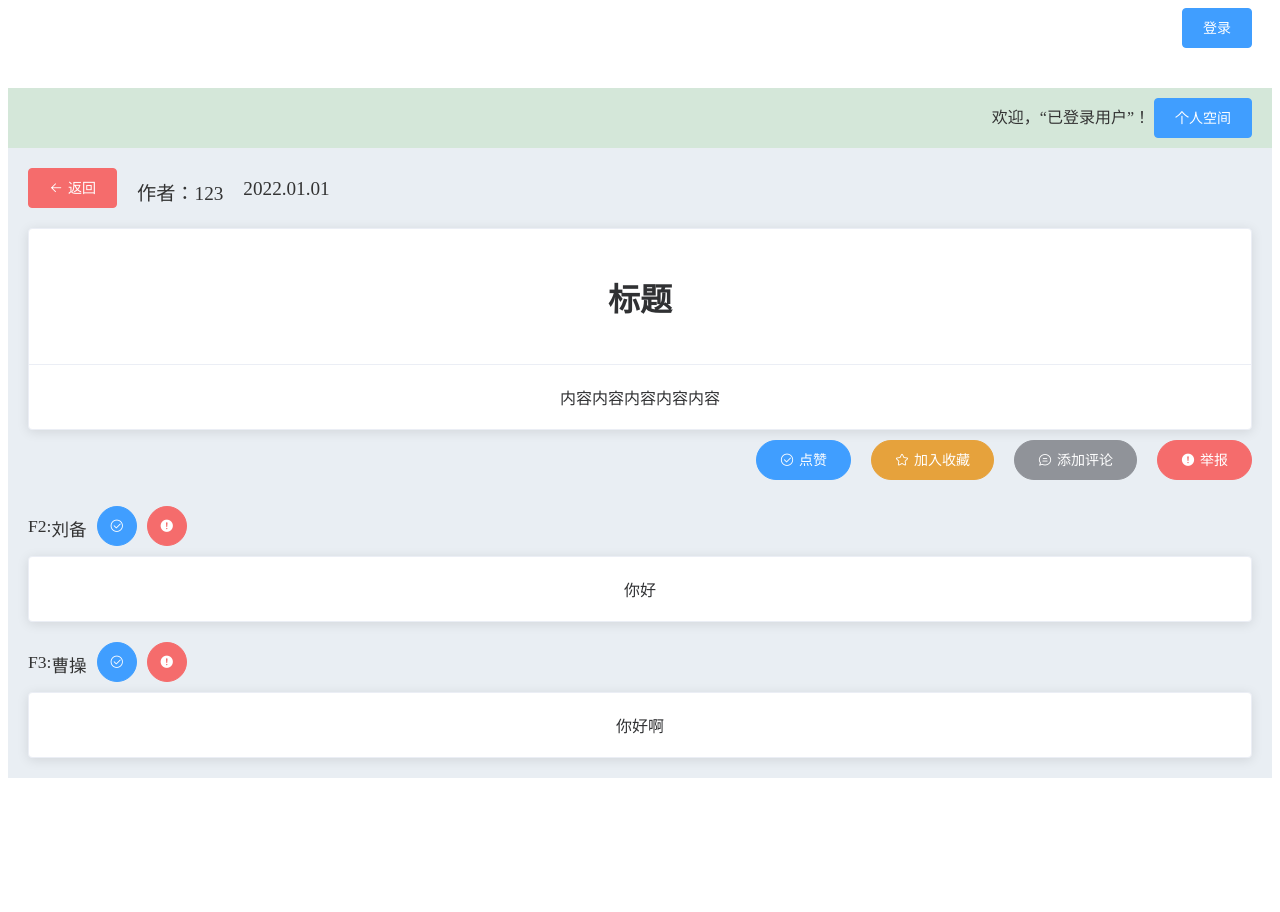
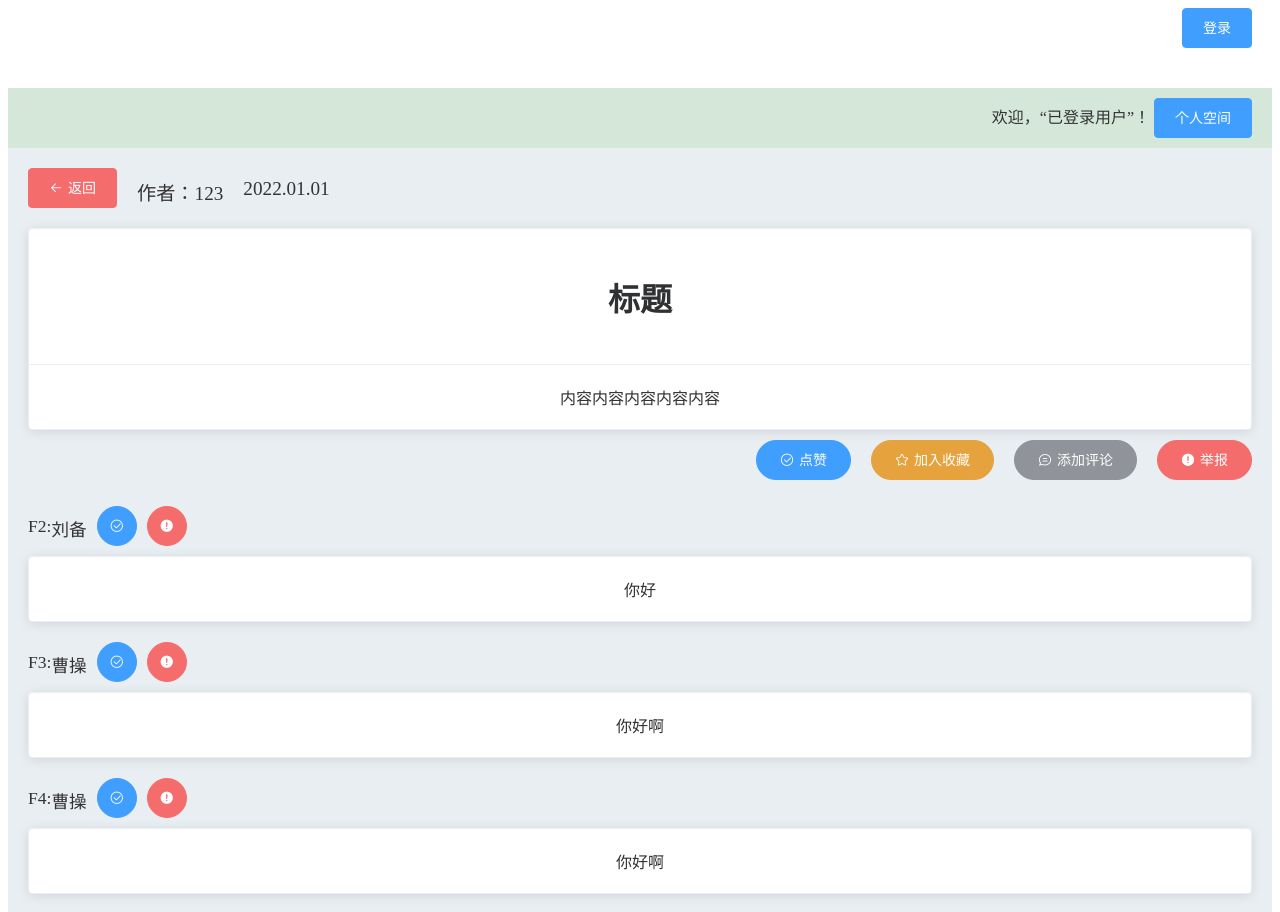
Before and after one commit to 1213emm/frontwarehouse, a Vue app: page /detail in a window 1280 px wide. Shown: the top 912 px of the page. Before the commit the page ends 800 px from the top, so only its background shows below. Built offline with nearby package versions, Linux system fonts and the light colour scheme.

Commit message:
addComment

```diff
--- a/src/views/Detail.vue
+++ b/src/views/Detail.vue
@@ -32,6 +32,11 @@
           <el-button class="act" icon="el-icon-success" type="primary" @click="unlike" round v-if="isLike">取消点赞</el-button>
           <el-button class="act" icon="el-icon-circle-check" type="primary" @click="like" round v-else>点赞</el-button>
         </div>
+        <div id="addComment" v-if="addComment">
+          <el-input placeholder="你的想法" v-model="input" clearable>
+            <el-button type="primary" icon="el-icon-s-promotion" slot="append" @click="finish">发送</el-button>
+          </el-input>
+        </div>
         <div id="comments">
           <div class="floor" v-for="item in commentsList" :key="item.floor">
             <div class="speaker">
@@ -48,6 +53,99 @@
     </el-main>
   </el-container>
 </template>
+
+<script>
+export default{
+  data(){
+    return{
+      input:"",
+      isFavor:false,
+      isLike:false,
+      addComment:false,
+      commentsList:[{
+        floor:2,
+        speaker:"刘备",
+        text:"你好",
+        isLike1:false,//评论是否已经点赞
+      },
+      {
+        floor:3,
+        speaker:"曹操",
+        text:"你好啊",
+        isLike1:false,
+      },
+      {
+        floor:4,
+        speaker:"曹操",
+        text:"你好啊",
+        isLike1:false,
+      },
+      {
+        floor:5,
+        speaker:"曹操",
+        text:"你好啊",
+        isLike1:false,
+      },
+      {
+        floor:6,
+        speaker:"曹操",
+        text:"你好啊",
+        isLike1:false,
+      },
+      ]
+    }
+  },
+  methods:{
+    personal: function(){
+      this.$router.push('/personal');
+    },
+    returnSearch: function(){
+      this.$router.push('/search');
+    },
+
+    report: function(){
+      //交互
+    },//举报帖子
+    favor: function(){
+      this.isFavor=true;
+      //交互
+    },//收藏
+    unfavor: function(){
+      this.isFavor=false;
+      //交互
+    },//取消收藏
+    like: function(){
+      this.isLike=true;
+      //交互
+    },//点赞帖子
+    unlike: function(){
+      this.isLike=false;
+      //交互
+    },//取消点赞帖子
+    comment: function(){
+      this.addComment=true;
+      //交互
+    },//评论帖子
+    finish: function(){
+      this.addComment=false;
+      //交互
+      window.scrollTo(0, document.body.scrollHeight);//跳转到页面底部，方便查看自己的评论
+    },//发送评论
+
+    like1(val){
+      this.commentsList[val-2].isLike1=true;
+      //交互
+    },//点赞评论，val为楼层编号，2楼即为commentsList[0]，所以减2，然后修改该评论的点赞状态，按钮样式随之改变
+    unlike1(val){
+      this.commentsList[val-2].isLike1=false;
+      //交互
+    },//取消点赞评论
+    report1(val){
+      //交互
+    },//举报评论，val为楼层编号
+  }
+}
+</script>
 
 <style scoped>
 #detail {
@@ -113,66 +211,8 @@
   float: left;
   margin-left: 10px;
 }
+
+#addComment {
+  margin-top:30px
+}
 </style>
-
-<script>
-export default{
-  data(){
-    return{
-      isFavor:false,
-      isLike:false,
-      commentsList:[{
-        floor:2,
-        speaker:"刘备",
-        text:"你好",
-        isLike1:false,//评论是否已经点赞
-      },
-      {
-        floor:3,
-        speaker:"曹操",
-        text:"你好啊",
-        isLike1:false,
-      },
-      ]
-    }
-  },
-  methods:{
-    personal: function(){
-      this.$router.push('/');
-    },
-    returnSearch: function(){
-      this.$router.push('/search');
-    },
-    report: function(){
-      //交互
-    },//举报帖子
-    favor: function(){
-      this.isFavor=true;
-      //交互
-    },//收藏
-    unfavor: function(){
-      this.isFavor=false;
-      //交互
-    },//取消收藏
-    like: function(){
-      this.isLike=true;
-      //交互
-    },//点赞帖子
-    unlike: function(){
-      this.isLike=false;
-      //交互
-    },//取消点赞帖子
-    like1(val){
-      this.commentsList[val-2].isLike1=true;
-      //交互
-    },//点赞评论，val为楼层编号，2楼即为commentsList[0]，所以减2，然后修改该评论的点赞状态，按钮样式随之改变
-    unlike1(val){
-      this.commentsList[val-2].isLike1=false;
-      //交互
-    },//取消点赞评论
-    report1(val){
-      //交互
-    },//举报评论，val为楼层编号
-  }
-}
-</script>
--- a/src/views/Personal.vue
+++ b/src/views/Personal.vue
@@ -6,8 +6,6 @@
         <el-button type="primary" @click="toSearch">探索更多</el-button>
       </el-row>
     </el-header>
-    <el-container>
-
     <el-main id="main">
       <div>
         <el-menu id="menu" :default-active="activeIndex" mode="horizontal" @select="handleSelect" active-text-color="#ffd04b">
@@ -31,7 +29,6 @@
         </el-table>
       </div>
     </el-main>
-    </el-container>
   </el-container>
 </template>
 
```
Lines whose indentation alone changed are shown as unchanged.
